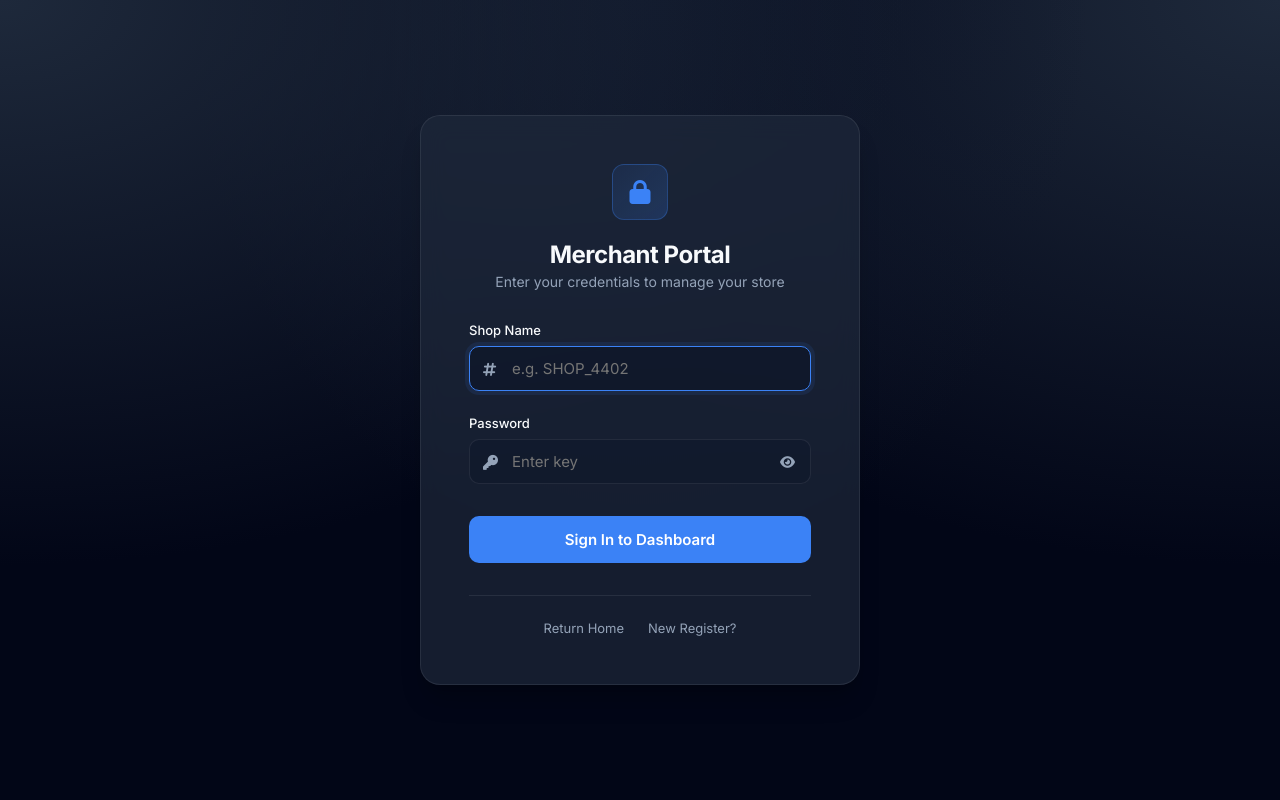
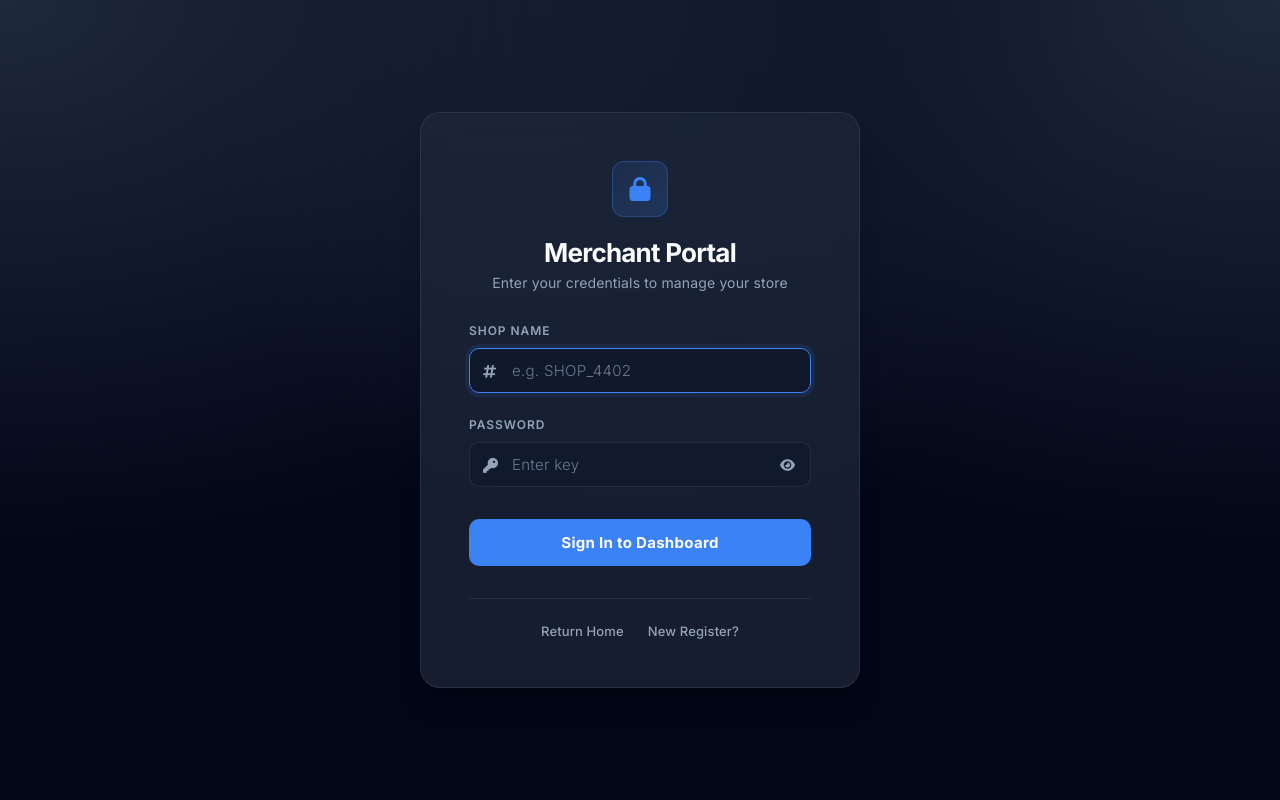
Before and after one commit to arathyrajeesh/laundry-shop-django, a Django app: page /shop/login/ in a window 1280 px wide. Run offline with Django 5.2, Linux system fonts and the light colour scheme; parts of the project's set-up code (start-up, migrations or seed data) failed here and were passed over.

Commit message:
style added

```diff
--- a/shop/templates/shop_login.html
+++ b/shop/templates/shop_login.html
@@ -198,7 +198,67 @@
                 text-align: center;
             }
         }
+        /* --- ENHANCED TYPOGRAPHY --- */
+        * {
+            margin: 0;
+            padding: 0;
+            box-sizing: border-box;
+            /* Switching to Plus Jakarta Sans for a more premium merchant feel */
+            font-family: 'Plus Jakarta Sans', 'Inter', sans-serif;
+        }
 
+        h1 {
+            font-size: 26px;
+            font-weight: 800; /* Extra Bold for the main title */
+            letter-spacing: -0.03em;
+            color: var(--text-main);
+            margin-bottom: 6px;
+        }
+
+        .tagline {
+            font-size: 14px;
+            font-weight: 400;
+            color: var(--text-muted);
+            letter-spacing: 0.01em;
+        }
+
+        label {
+            display: block;
+            font-size: 12px;
+            font-weight: 600; /* Semi-bold labels */
+            text-transform: uppercase; /* Professional standard for admin portals */
+            letter-spacing: 0.08em;
+            color: var(--text-muted);
+            margin-bottom: 10px;
+        }
+
+        input {
+            font-weight: 400;
+            letter-spacing: 0.02em;
+        }
+
+        input::placeholder {
+            font-weight: 300;
+            color: var(--text-muted);
+            opacity: 0.7;
+        }
+
+        .btn-submit {
+            font-size: 15px;
+            font-weight: 700; /* Bold button text */
+            letter-spacing: 0.02em;
+        }
+
+        .footer-nav a {
+            font-weight: 500;
+            letter-spacing: 0.01em;
+        }
+
+        /* ERROR BOX TEXT */
+        .error-box {
+            font-weight: 500;
+            letter-spacing: -0.01em;
+        }
     </style>
 </head>
 <body>
```
